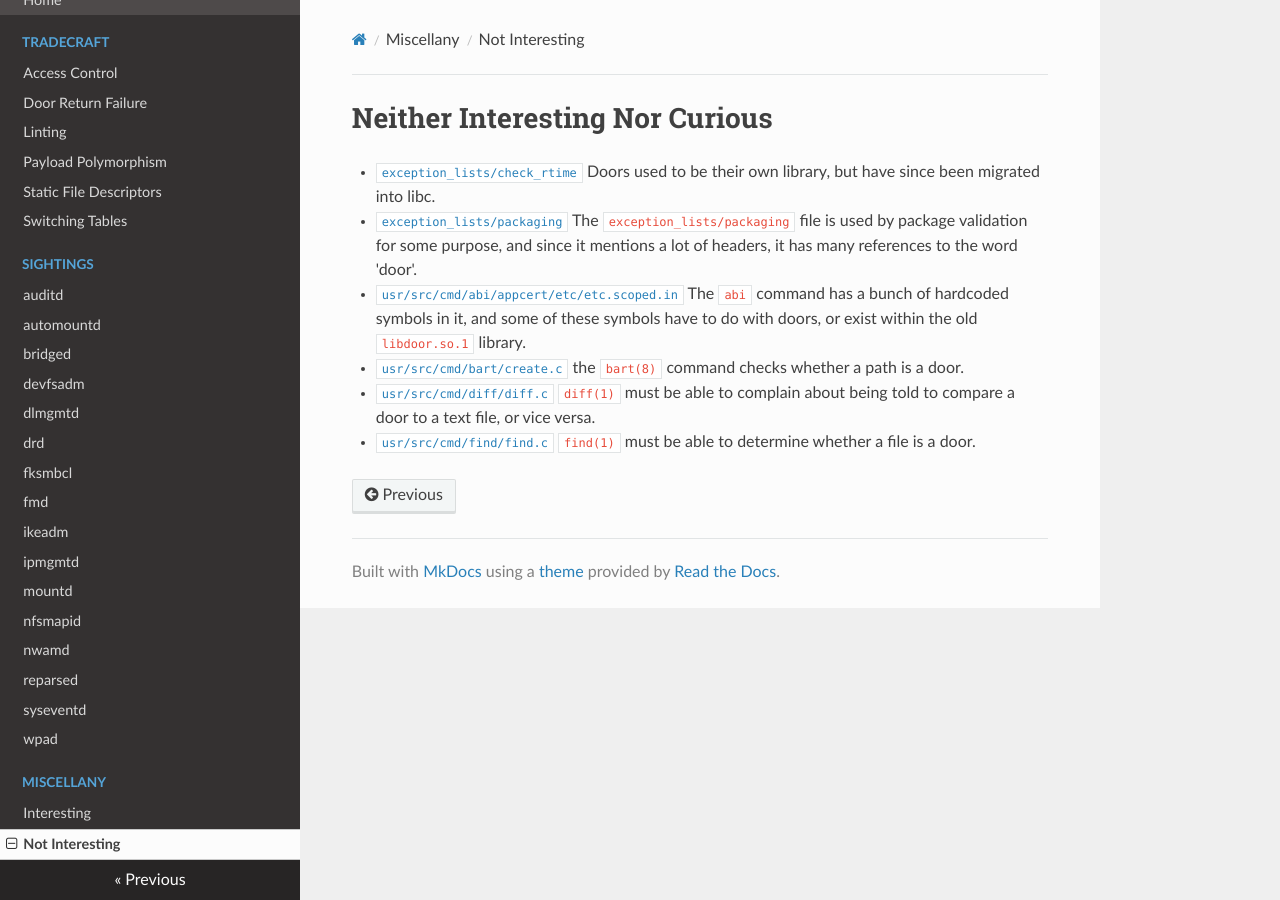
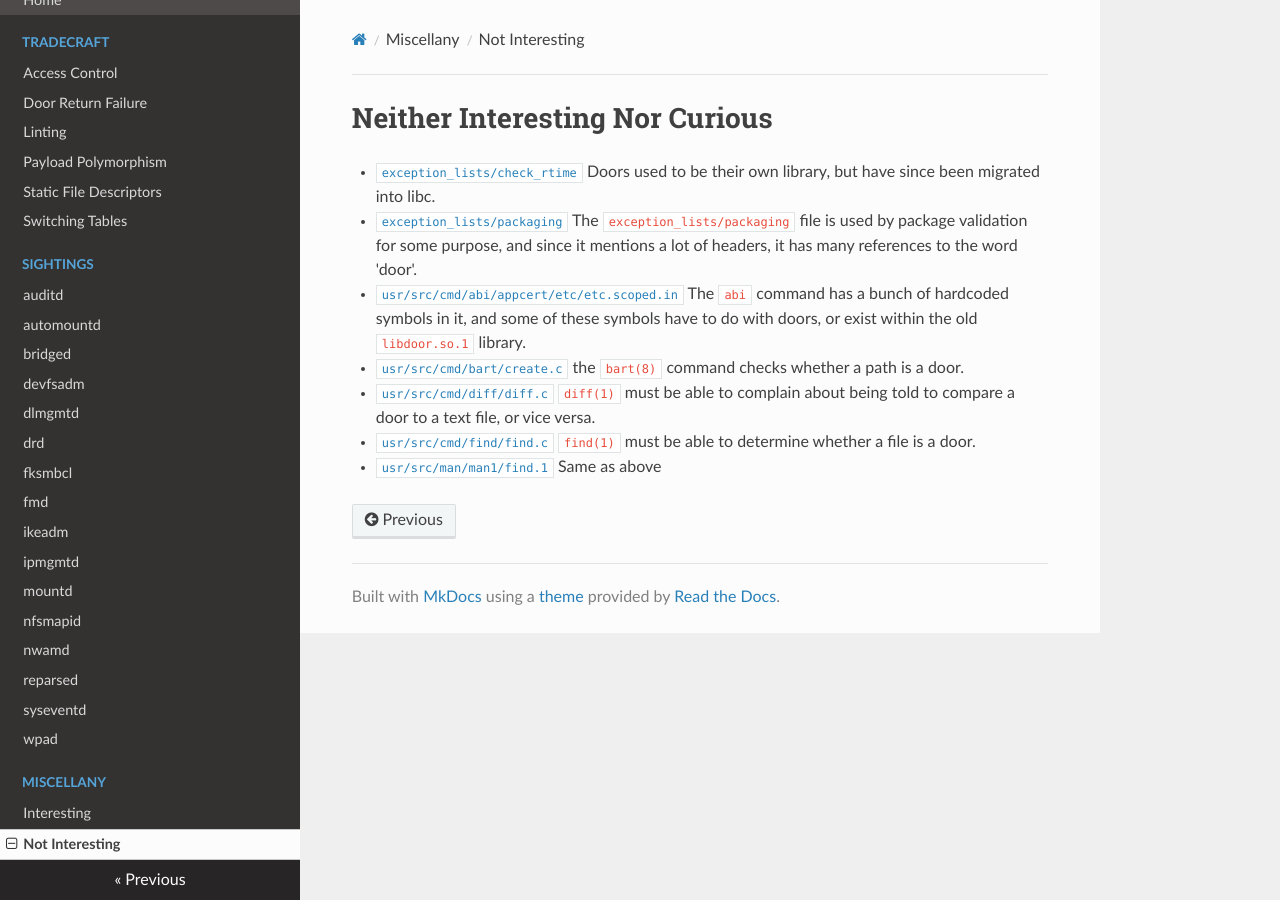
Before and after one commit to robertdfrench/doors-in-the-wild, an MkDocs documentation site: the page built from docs/not_interesting.md, in a window 1280 px wide. Built offline with MkDocs 1.6.1, drawn with Linux system fonts in a browser that asks for light colours; nearby versions of some CDN libraries.

Commit message:
find(1) mentions doors

```diff
--- a/docs/not_interesting.md
+++ b/docs/not_interesting.md
@@ -24,3 +24,6 @@ door to a text file, or vice versa.
 
 * [`usr/src/cmd/find/find.c`](https://github.com/illumos/illumos-gate/blob/master/usr/src/cmd/find/find.c)
 `find(1)` must be able to determine whether a file is a door.
+
+* [`usr/src/man/man1/find.1`](https://github.com/illumos/illumos-gate/blob/master/usr/src/man/man1/find.1)
+Same as above
```
Also changed, not shown: README.md (+1 -1 lines).
